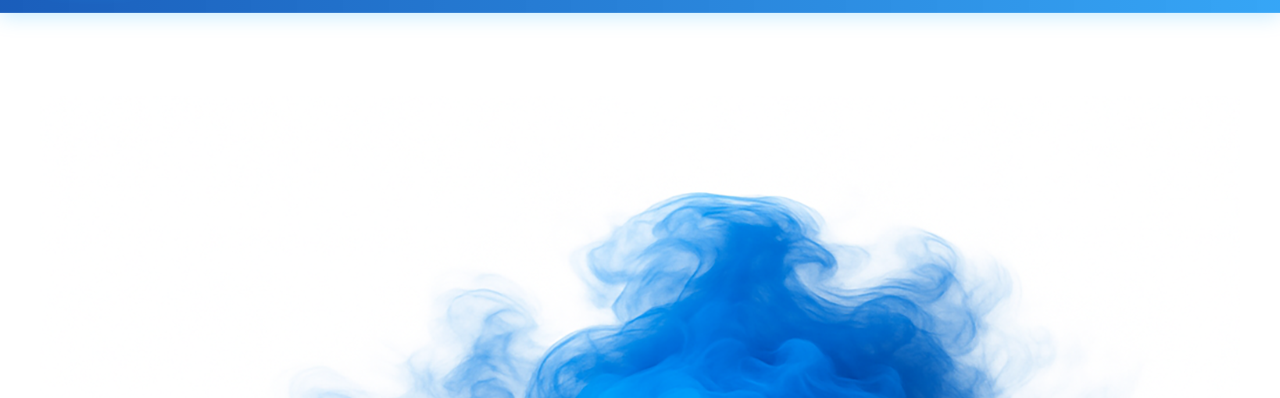
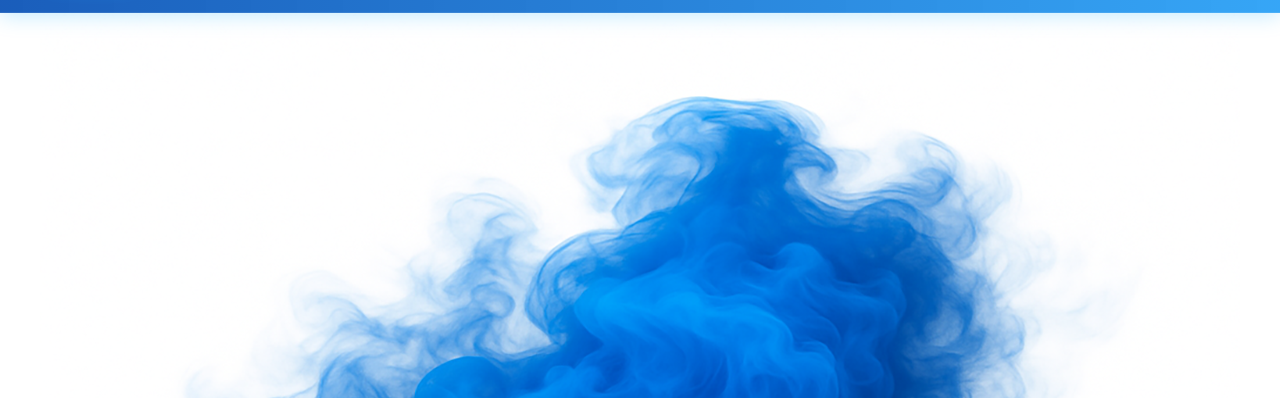
Before and after one commit to alpayosman/FonerixWebsite, a plain HTML site: page index.html in a window 1280 px wide. Shown: the top 398 px of the page. Drawn offline with Linux system fonts and the light colour scheme.

Commit message:
Files has been updated

```diff
--- a/style.css
+++ b/style.css
@@ -90,7 +90,6 @@ nav {
 
 .smoke-overlay {
   position: relative;
-  bottom: -96px;
   left: 50%;
   transform: translateX(-50%);
   width: 1200px;
```
